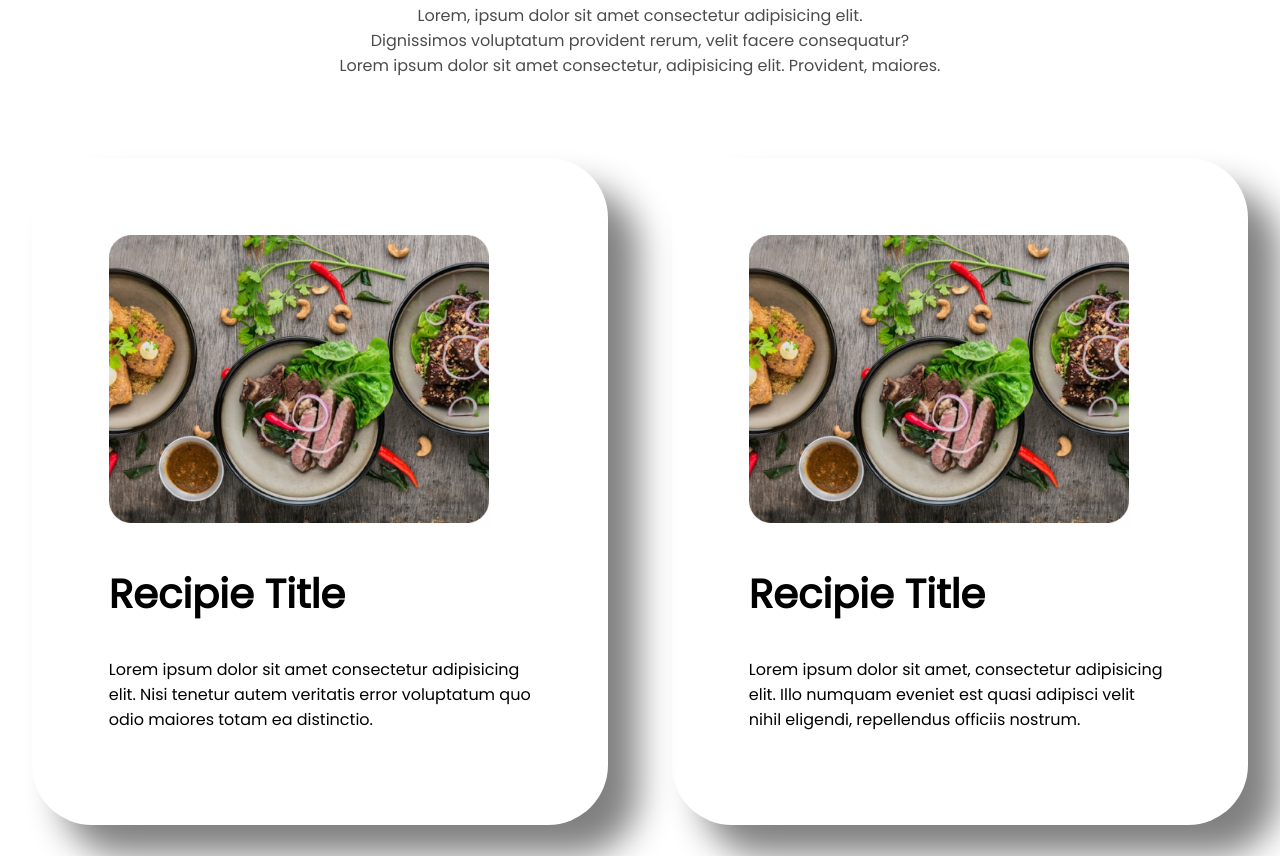
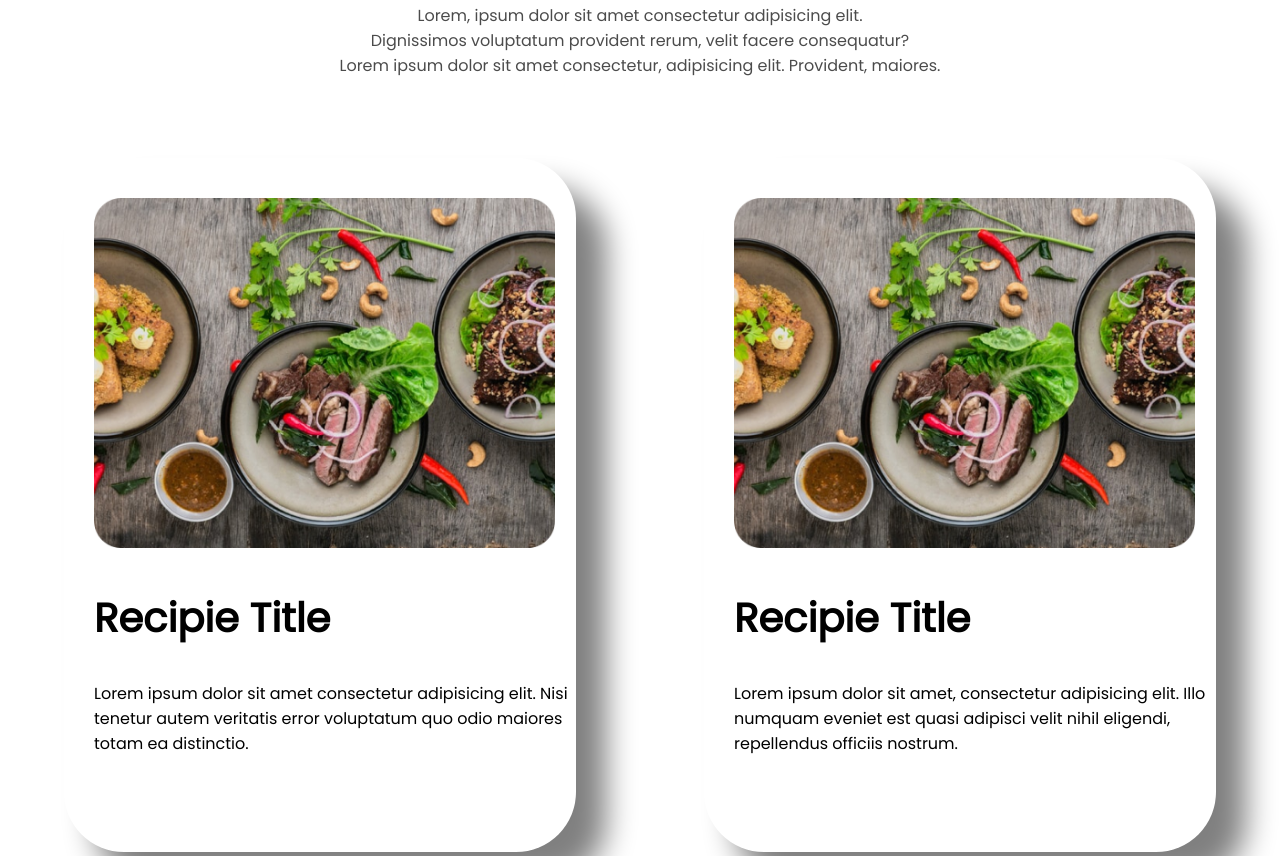
Before and after one commit to shahiduzzamansony/practice-repo, a plain HTML site: page index.html in a window 1280 px wide. Shown: the part 1475-2331 px from the top of the page. Drawn offline with Linux system fonts and the light colour scheme.

Commit message:
finished

```diff
--- a/index.html
+++ b/index.html
@@ -55,17 +55,21 @@
                 facere consequatur?<br>Lorem ipsum dolor sit amet consectetur, adipisicing elit. Provident, maiores.</p>
         </div>
         <div class="flexible-container">
-            <div class="half-width border-system">
+            <div class="border-system">
                 <img src="Project Cover1.jpg" alt="food pic">
+                <div class="description">
                     <h2>Recipie Title</h2>
                     <p>Lorem ipsum dolor sit amet consectetur adipisicing elit. Nisi tenetur autem veritatis error
                         voluptatum quo odio maiores totam ea distinctio.</p>
                 </div>
-            <div class="half-width border-system">
+            </div>
+            <div class="border-system">
                 <img src="Project Cover1.jpg" alt="second food pic">
+                <div class="description">
                     <h2>Recipie Title</h2>
                     <p>Lorem ipsum dolor sit amet, consectetur adipisicing elit. Illo numquam eveniet est quasi adipisci
                         velit nihil eligendi, repellendus officiis nostrum.</p>
+                </div>
             </div>
         </div>
     </section>
--- a/style.css
+++ b/style.css
@@ -78,13 +78,23 @@ h3 {
 
 
 .border-system {
-    width: 45%;
-    margin-left: 2.5%;
-    margin-right: 2.5%;
+    width: 40%;
+    margin-left: 5%;
+    margin-right: 5%;
     margin-top: 5%;
-    box-shadow: 30px 30px 35px gray;
+    box-shadow: 30px 30px 30px gray;
     border-radius: 60px;
+    padding-bottom: 80px;
+}
 
+.border-system img {
+    width: 90%;
+    margin-left: 30px;
+    margin-top: 40px;
+}
+
+.description {
+    margin-left: 30px;
 }
 
 .last-part {
```
Also changed, not shown: Project Cover.jpg (added). Lines whose indentation alone changed are shown as unchanged.
